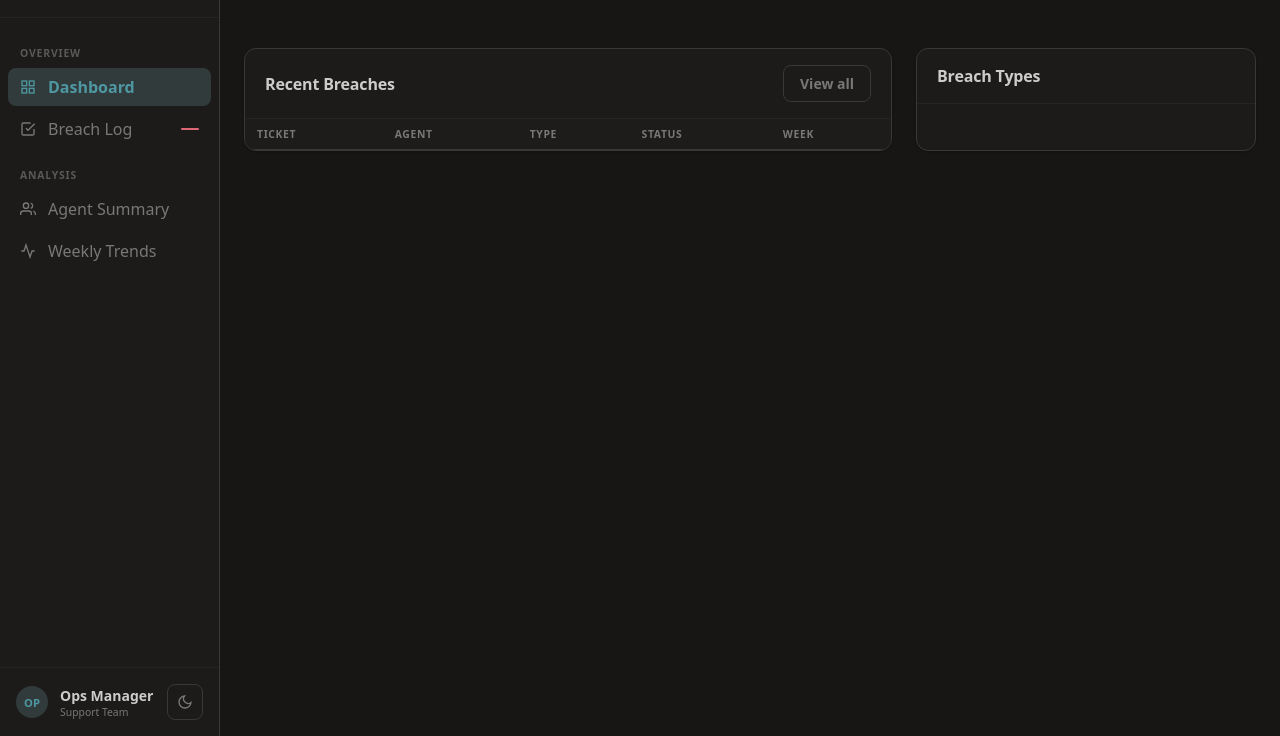
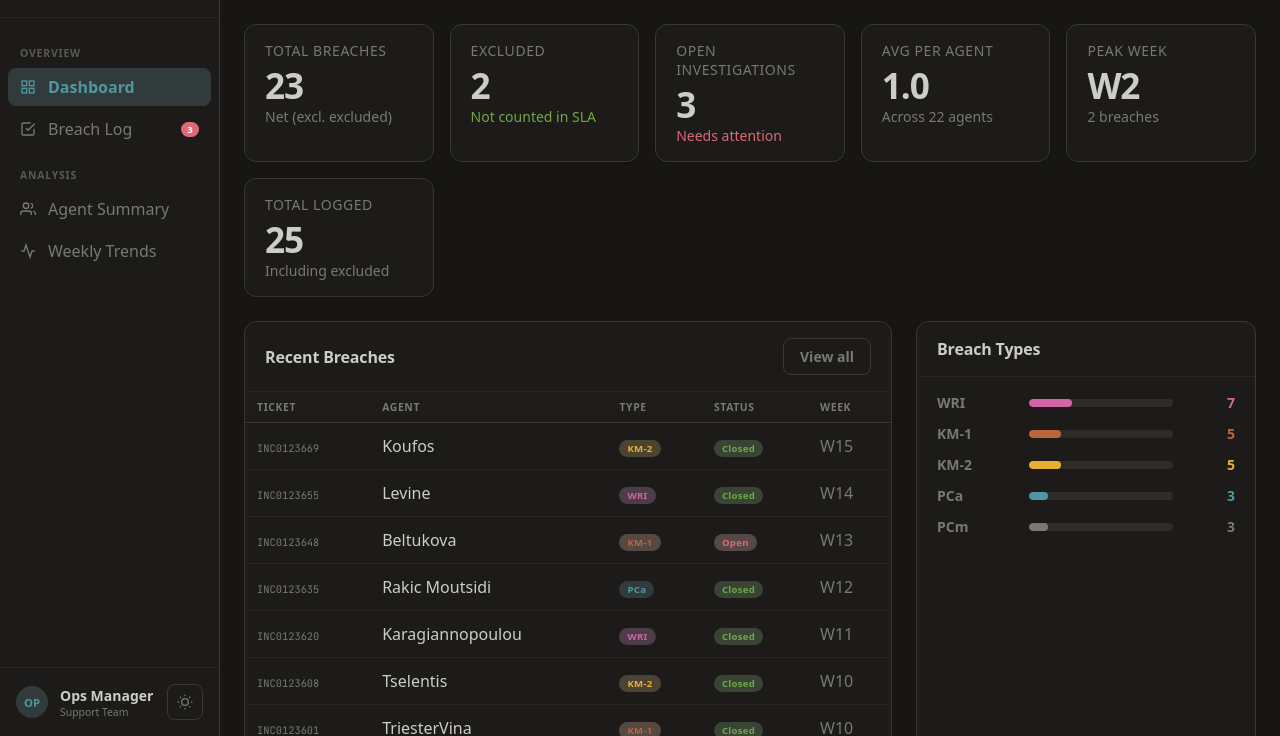
Before and after one commit to Phoenixwillriseagain-ops/breach-tracker, a plain HTML site: page index.html in a window 1280 px wide. Shown: the part 64-800 px from the top of the page. Drawn offline with Linux system fonts and the light colour scheme; a web font is replaced by a local one.

Commit message:
Update index.html

```diff
--- a/index.html
+++ b/index.html
@@ -112,7 +112,7 @@
 .badge-closed{background:var(--color-success-highlight);color:var(--color-success)}
 .badge-open{background:var(--color-notification-highlight);color:var(--color-notification)}
 .badge-excluded{background:var(--color-surface-dynamic);color:var(--color-text-muted)}
-.badge-KSL-4{background:var(--color-error-highlight);color:var(--color-error)}
+.badge-WRI{background:var(--color-error-highlight);color:var(--color-error)}
 .badge-km1{background:var(--color-warning-highlight);color:var(--color-warning)}
 .badge-km2{background:var(--color-gold-highlight);color:var(--color-gold)}
 .badge-pca{background:var(--color-primary-highlight);color:var(--color-primary)}
@@ -244,7 +244,7 @@
             <svg viewBox="0 0 24 24" fill="none" stroke="currentColor" stroke-width="2"><circle cx="11" cy="11" r="8"/><line x1="21" y1="21" x2="16.65" y2="16.65"/></svg>
             <input class="search-input" type="text" placeholder="Search ticket, agent..." id="search-input" oninput="renderTable()">
           </div>
-          <select class="filter-select" id="filter-type" onchange="renderTable()"><option value="">All Types</option><option>KSL-4</option><option>KM-1</option><option>KM-2</option><option>PCa</option><option>PCm</option></select>
+          <select class="filter-select" id="filter-type" onchange="renderTable()"><option value="">All Types</option><option>WRI</option><option>KM-1</option><option>KM-2</option><option>PCa</option><option>PCm</option></select>
           <select class="filter-select" id="filter-status" onchange="renderTable()"><option value="">All Statuses</option><option>Open</option><option>Closed</option><option>Excluded</option></select>
           <select class="filter-select" id="filter-agent" onchange="renderTable()"><option value="">All Agents</option></select>
         </div>
@@ -271,7 +271,7 @@
       <div class="panel">
         <div class="panel-header"><span class="panel-title">Agent Performance — Net Breaches 2026</span></div>
         <div style="overflow-x:auto">
-          <table class="data-table"><thead><tr><th>Agent</th><th>KSL-4</th><th>KM-1</th><th>KM-2</th><th>PCa</th><th>PCm</th><th>TOTAL</th><th>Excluded</th></tr></thead><tbody id="agent-tbody"></tbody></table>
+          <table class="data-table"><thead><tr><th>Agent</th><th>WRI</th><th>KM-1</th><th>KM-2</th><th>PCa</th><th>PCm</th><th>TOTAL</th><th>Excluded</th></tr></thead><tbody id="agent-tbody"></tbody></table>
         </div>
       </div>
     </div>
@@ -301,7 +301,7 @@
       </div>
       <div class="form-row">
         <div class="form-group"><label class="form-label">Agent *</label><select class="form-input" id="f-agent"><option value="">Select agent</option></select></div>
-        <div class="form-group"><label class="form-label">Breach Type *</label><select class="form-input" id="f-type"><option value="">Select type</option><option value="KSL-4">KSL-4 — Wrong Routing</option><option value="KM-1">KM-1 — Reopen</option><option value="KM-2">KM-2 — Response Time</option><option value="PCa">PCa — Priority Change (Auto)</option><option value="PCm">PCm — Priority Change (Manual)</option></select></div>
+        <div class="form-group"><label class="form-label">Breach Type *</label><select class="form-input" id="f-type"><option value="">Select type</option><option value="WRI">WRI — Wrong Routing</option><option value="KM-1">KM-1 — Reopen</option><option value="KM-2">KM-2 — Response Time</option><option value="PCa">PCa — Priority Change (Auto)</option><option value="PCm">PCm — Priority Change (Manual)</option></select></div>
       </div>
       <div class="form-row">
         <div class="form-group"><label class="form-label">Status *</label><select class="form-input" id="f-status"><option value="Open">Open</option><option value="Closed">Closed</option><option value="Excluded">Excluded</option></select></div>
@@ -322,32 +322,32 @@
 </div>
 <script>
 const AGENTS=['Aidaoui','Beltukova','Blani','Grevtseva','Hatsuoka','Karagiannopoulou','Koufos','Levine','Lonis','Marousopoulou','Rakic Moutsidi','Saiz','Sbaiz','Stanisavljevic','Tavallaee','TriesterVina','Tselentis','Tsiatsou','Tsiorbas','Tzelepoglou','Verona','Yoshizawa'];
-const TYPES=['KSL-4','KM-1','KM-2','PCa','PCm'];
+const TYPES=['WRI','KM-1','KM-2','PCa','PCm'];
 let breaches=[
-  {id:1,week:1,ticket:'INC0123456',agent:'Beltukova',type:'KSL-4',dateClosed:'15/01/2026',status:'Closed',excluded:'No',reason:'Customer provided wrong information initially, required re-routing to security team.',jira:'JIRA-001'},
+  {id:1,week:1,ticket:'INC0123456',agent:'Beltukova',type:'WRI',dateClosed:'15/01/2026',status:'Closed',excluded:'No',reason:'Customer provided wrong information initially, required re-routing to security team.',jira:'JIRA-001'},
   {id:2,week:1,ticket:'INC0123457',agent:'Levine',type:'KM-1',dateClosed:'16/01/2026',status:'Excluded',excluded:'Yes',reason:'System outage from 14:00-16:00 CET prevented timely response.',jira:'JIRA-002'},
   {id:3,week:2,ticket:'INC0123458',agent:'Koufos',type:'KM-2',dateClosed:'',status:'Open',excluded:'No',reason:'Waiting for customer response — escalation pending.',jira:''},
   {id:4,week:2,ticket:'INC0123461',agent:'Aidaoui',type:'PCm',dateClosed:'20/01/2026',status:'Closed',excluded:'No',reason:'Agent marked ticket as Low priority instead of High.',jira:'JIRA-003'},
-  {id:5,week:3,ticket:'INC0123475',agent:'Yoshizawa',type:'KSL-4',dateClosed:'22/01/2026',status:'Closed',excluded:'No',reason:'IT ticket routed to HR by mistake during peak volume.',jira:'JIRA-004'},
+  {id:5,week:3,ticket:'INC0123475',agent:'Yoshizawa',type:'WRI',dateClosed:'22/01/2026',status:'Closed',excluded:'No',reason:'IT ticket routed to HR by mistake during peak volume.',jira:'JIRA-004'},
   {id:6,week:3,ticket:'INC0123480',agent:'Tsiatsou',type:'KM-1',dateClosed:'23/01/2026',status:'Closed',excluded:'No',reason:'Customer reopened ticket 5 days after close — original issue not fully resolved.',jira:'JIRA-005'},
   {id:7,week:4,ticket:'INC0123491',agent:'Grevtseva',type:'PCa',dateClosed:'28/01/2026',status:'Closed',excluded:'No',reason:'System auto-escalated priority due to customer escalation trigger.',jira:'JIRA-006'},
   {id:8,week:4,ticket:'INC0123499',agent:'Hatsuoka',type:'KM-2',dateClosed:'30/01/2026',status:'Closed',excluded:'No',reason:'Response delayed 3 hours beyond 1-hour SLA due to agent emergency leave.',jira:'JIRA-007'},
-  {id:9,week:5,ticket:'INC0123510',agent:'Lonis',type:'KSL-4',dateClosed:'04/02/2026',status:'Closed',excluded:'No',reason:'Incorrect queue routing — ticket sent to network team instead of security.',jira:'JIRA-008'},
+  {id:9,week:5,ticket:'INC0123510',agent:'Lonis',type:'WRI',dateClosed:'04/02/2026',status:'Closed',excluded:'No',reason:'Incorrect queue routing — ticket sent to network team instead of security.',jira:'JIRA-008'},
   {id:10,week:5,ticket:'INC0123515',agent:'Saiz',type:'KM-1',dateClosed:'05/02/2026',status:'Closed',excluded:'No',reason:'Customer reopened within 72 hours — VPN issue was only partially fixed.',jira:'JIRA-009'},
   {id:11,week:6,ticket:'INC0123528',agent:'Marousopoulou',type:'PCm',dateClosed:'10/02/2026',status:'Closed',excluded:'No',reason:'Manual priority downgrade was incorrect; supervisor corrected within 2 hours.',jira:'JIRA-010'},
   {id:12,week:6,ticket:'INC0123535',agent:'Blani',type:'KM-2',dateClosed:'11/02/2026',status:'Excluded',excluded:'Yes',reason:'Force majeure — office power outage from 09:00-12:00.',jira:'JIRA-011'},
-  {id:13,week:7,ticket:'INC0123549',agent:'Stanisavljevic',type:'KSL-4',dateClosed:'17/02/2026',status:'Closed',excluded:'No',reason:'New agent misidentified ticket category during training period.',jira:'JIRA-012'},
+  {id:13,week:7,ticket:'INC0123549',agent:'Stanisavljevic',type:'WRI',dateClosed:'17/02/2026',status:'Closed',excluded:'No',reason:'New agent misidentified ticket category during training period.',jira:'JIRA-012'},
   {id:14,week:7,ticket:'INC0123554',agent:'Tavallaee',type:'PCa',dateClosed:'18/02/2026',status:'Closed',excluded:'No',reason:'Auto priority change triggered by customer sentiment score threshold.',jira:'JIRA-013'},
   {id:15,week:8,ticket:'INC0123568',agent:'Tsiorbas',type:'KM-1',dateClosed:'',status:'Open',excluded:'No',reason:'Awaiting QA review of resolution quality.',jira:''},
   {id:16,week:8,ticket:'INC0123571',agent:'Tzelepoglou',type:'KM-2',dateClosed:'25/02/2026',status:'Closed',excluded:'No',reason:'Agent handling 3 concurrent P1 tickets; response exceeded SLA by 45 min.',jira:'JIRA-014'},
-  {id:17,week:9,ticket:'INC0123585',agent:'Verona',type:'KSL-4',dateClosed:'03/03/2026',status:'Closed',excluded:'No',reason:'Ticket misrouted due to ambiguous category label in ServiceNow.',jira:'JIRA-015'},
+  {id:17,week:9,ticket:'INC0123585',agent:'Verona',type:'WRI',dateClosed:'03/03/2026',status:'Closed',excluded:'No',reason:'Ticket misrouted due to ambiguous category label in ServiceNow.',jira:'JIRA-015'},
   {id:18,week:9,ticket:'INC0123590',agent:'Sbaiz',type:'PCm',dateClosed:'04/03/2026',status:'Closed',excluded:'No',reason:'Priority manually changed without supervisor approval.',jira:'JIRA-016'},
   {id:19,week:10,ticket:'INC0123601',agent:'TriesterVina',type:'KM-1',dateClosed:'10/03/2026',status:'Closed',excluded:'No',reason:'Customer reopened after 4 days — related sub-issue was not addressed.',jira:'JIRA-017'},
   {id:20,week:10,ticket:'INC0123608',agent:'Tselentis',type:'KM-2',dateClosed:'11/03/2026',status:'Closed',excluded:'No',reason:'SLA breach of 2 hours due to complex multi-team coordination requirement.',jira:'JIRA-018'},
-  {id:21,week:11,ticket:'INC0123620',agent:'Karagiannopoulou',type:'KSL-4',dateClosed:'17/03/2026',status:'Closed',excluded:'No',reason:'Wrong category selected from dropdown — ticket routing mismatch.',jira:'JIRA-019'},
+  {id:21,week:11,ticket:'INC0123620',agent:'Karagiannopoulou',type:'WRI',dateClosed:'17/03/2026',status:'Closed',excluded:'No',reason:'Wrong category selected from dropdown — ticket routing mismatch.',jira:'JIRA-019'},
   {id:22,week:12,ticket:'INC0123635',agent:'Rakic Moutsidi',type:'PCa',dateClosed:'24/03/2026',status:'Closed',excluded:'No',reason:'Auto-priority escalation not suppressed despite known false-positive trigger.',jira:'JIRA-020'},
   {id:23,week:13,ticket:'INC0123648',agent:'Beltukova',type:'KM-1',dateClosed:'',status:'Open',excluded:'No',reason:'Investigation ongoing — customer dispute about resolution quality.',jira:''},
-  {id:24,week:14,ticket:'INC0123655',agent:'Levine',type:'KSL-4',dateClosed:'07/04/2026',status:'Closed',excluded:'No',reason:'Routing error during high-volume Monday morning queue.',jira:'JIRA-021'},
+  {id:24,week:14,ticket:'INC0123655',agent:'Levine',type:'WRI',dateClosed:'07/04/2026',status:'Closed',excluded:'No',reason:'Routing error during high-volume Monday morning queue.',jira:'JIRA-021'},
   {id:25,week:15,ticket:'INC0123669',agent:'Koufos',type:'KM-2',dateClosed:'14/04/2026',status:'Closed',excluded:'No',reason:'Response time of 2.5 hours exceeded 1-hour SLA due to system slowdown.',jira:'JIRA-022'},
 ];
 let nextId=26,currentPage=1,sortField='week',sortDir=1,activeSection='dashboard';
@@ -398,7 +398,7 @@
 function renderTypeBars(){
   const c={};TYPES.forEach(t=>c[t]=0);breaches.filter(b=>b.excluded==='No').forEach(b=>{if(c[b.type]!==undefined)c[b.type]++;});
   const tot=Object.values(c).reduce((a,v)=>a+v,0)||1;
-  const col={KSL-4:'var(--color-error)','KM-1':'var(--color-warning)','KM-2':'var(--color-gold)',PCa:'var(--color-primary)',PCm:'var(--color-text-muted)'};
+  const col={WRI:'var(--color-error)','KM-1':'var(--color-warning)','KM-2':'var(--color-gold)',PCa:'var(--color-primary)',PCm:'var(--color-text-muted)'};
   document.getElementById('type-bars').innerHTML=TYPES.map(t=>{
     const p=Math.round((c[t]/tot)*100);const cl=col[t]||'var(--color-primary)';
     return `<div class="bar-row"><span class="bar-label">${t}</span><div class="bar-track"><div class="bar-fill" style="width:${p}%;background:${cl}"></div></div><span class="bar-count" style="color:${cl}">${c[t]}</span></div>`;
@@ -457,7 +457,7 @@
   document.getElementById('avg-week').textContent=(ns.reduce((a,c)=>a+c,0)/(ns.filter(v=>v>0).length||1)).toFixed(1);
   document.getElementById('weeks-logged').textContent=ns.filter(v=>v>0).length;
 }
-function tb(t){const m={KSL-4:'badge-KSL-4','KM-1':'badge-km1','KM-2':'badge-km2',PCa:'badge-pca',PCm:'badge-pcm'};return `<span class="badge ${m[t]||''}">${t}</span>`;}
+function tb(t){const m={WRI:'badge-WRI','KM-1':'badge-km1','KM-2':'badge-km2',PCa:'badge-pca',PCm:'badge-pcm'};return `<span class="badge ${m[t]||''}">${t}</span>`;}
 function sb(s){const m={Closed:'badge-closed',Open:'badge-open',Excluded:'badge-excluded'};return `<span class="badge ${m[s]||''}">${s}</span>`;}
 function sortBy(f){if(sortField===f)sortDir*=-1;else{sortField=f;sortDir=1;}currentPage=1;renderTable();}
 function changePage(d){currentPage+=d;renderTable();}
```
